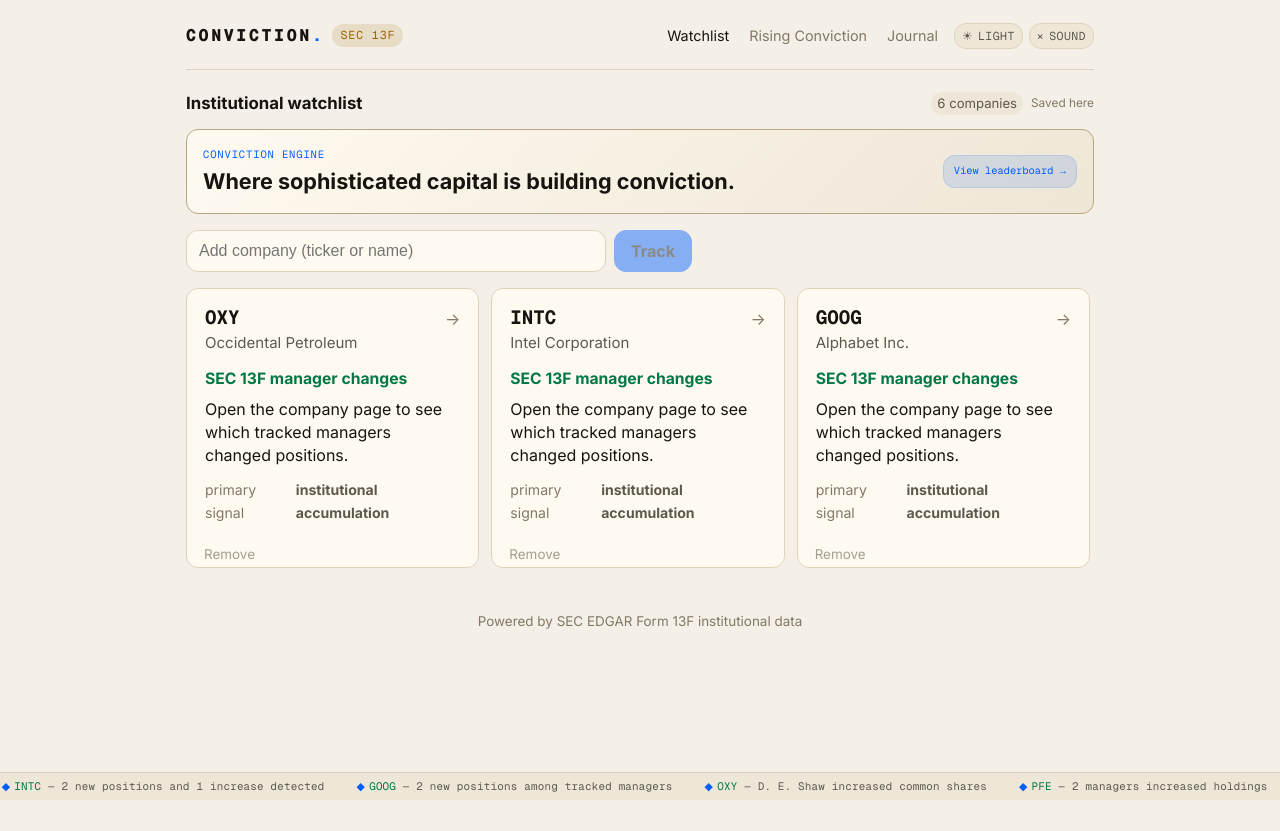
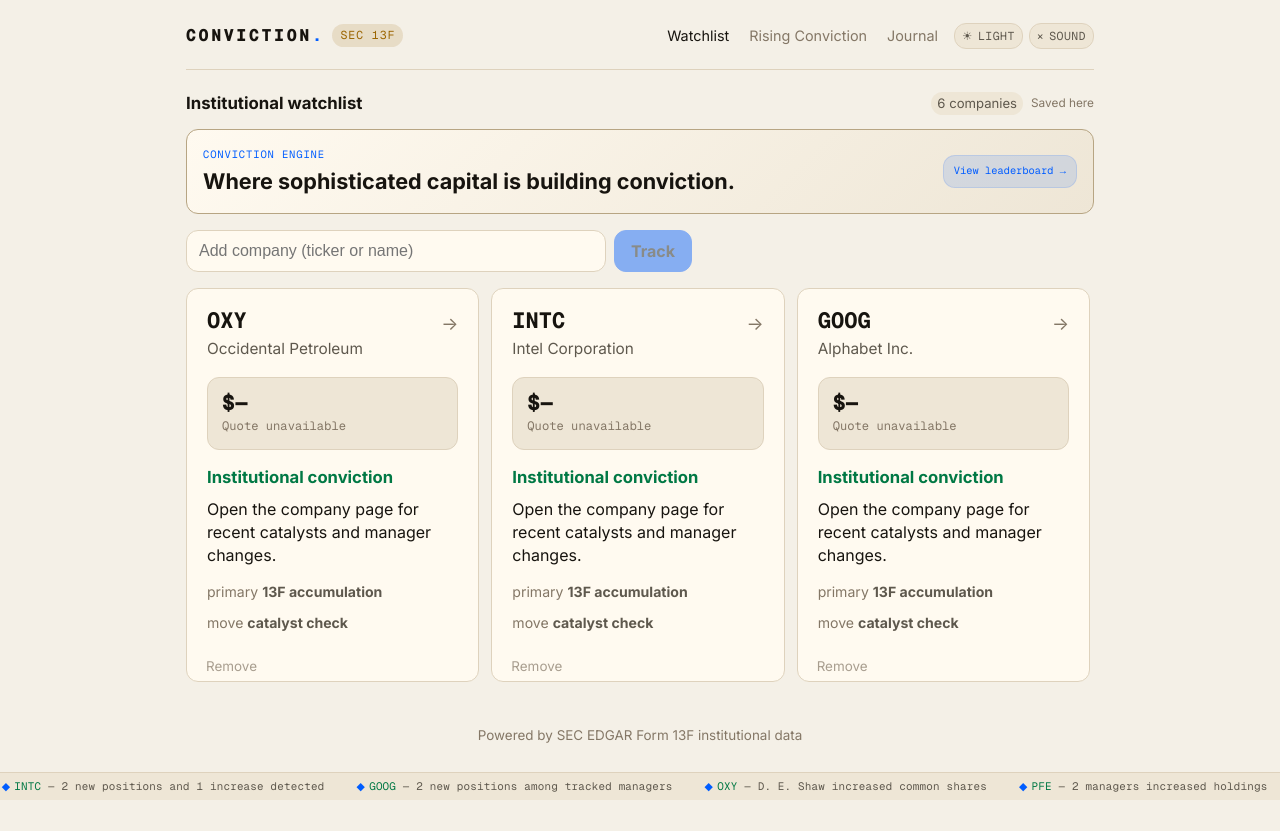
Before and after one commit to drap7-coder/conviction, a Next.js app: page / in a window 1280 px wide. Before the commit the page ends 800 px from the top, so only its background shows below. Built offline with nearby package versions, Linux system fonts and the light colour scheme; no server answers.

Commit message:
Add watchlist quotes and richer cards

```diff
--- /dev/null
+++ b/src/app/api/market/quotes/route.ts
@@ -0,0 +1,24 @@
+import { NextRequest, NextResponse } from "next/server";
+import { fetchStockQuotes } from "@/lib/market/quotes";
+
+export const dynamic = "force-dynamic";
+
+export async function GET(request: NextRequest) {
+  const { searchParams } = new URL(request.url);
+  const tickers = searchParams
+    .get("tickers")
+    ?.split(",")
+    .map((ticker) => ticker.trim())
+    .filter(Boolean)
+    .slice(0, 30) ?? [];
+
+  if (tickers.length === 0) {
+    return NextResponse.json(
+      { error: "tickers query parameter is required" },
+      { status: 400 },
+    );
+  }
+
+  const quotes = await fetchStockQuotes(tickers);
+  return NextResponse.json({ quotes, fetchedAt: new Date().toISOString() });
+}
--- a/src/app/globals.css
+++ b/src/app/globals.css
@@ -337,11 +337,11 @@
 
 .company-card {
   display: block;
-  min-height: 174px;
+  min-height: 244px;
   background: var(--surface);
   border: 1px solid var(--border);
   border-radius: var(--radius);
-  padding: 18px 18px 42px;
+  padding: 20px 20px 46px;
   transition: border-color 0.15s, background-color 0.15s, transform 0.15s;
   cursor: pointer;
 }
@@ -361,13 +361,13 @@
   align-items: flex-start;
   justify-content: space-between;
   gap: 12px;
-  margin-bottom: 12px;
+  margin-bottom: 16px;
 }
 
 .card-ticker {
   font-family: var(--font-mono);
   display: block;
-  font-size: 1.2rem;
+  font-size: 1.38rem;
   font-weight: 700;
   color: var(--ink);
   line-height: 1.1;
@@ -375,14 +375,14 @@
 
 .card-name {
   display: block;
-  font-size: 0.94rem;
+  font-size: 0.96rem;
   color: var(--muted);
   margin-top: 3px;
 }
 
 .card-arrow {
   color: var(--quiet);
-  font-size: 1rem;
+  font-size: 1.12rem;
   transition: color 0.15s, transform 0.15s;
 }
 
@@ -391,8 +391,40 @@
   transform: translateX(2px);
 }
 
+.card-quote {
+  display: grid;
+  gap: 2px;
+  margin-bottom: 16px;
+  padding: 13px 14px;
+  background: var(--surface-elevated);
+  border: 1px solid var(--border);
+  border-radius: var(--radius);
+}
+
+.card-price {
+  font-family: var(--font-mono);
+  color: var(--ink);
+  font-size: 1.35rem;
+  font-weight: 800;
+  line-height: 1.08;
+}
+
+.card-quote-change {
+  font-family: var(--font-mono);
+  font-size: 0.76rem;
+  color: var(--quiet);
+}
+
+.card-quote-change.positive {
+  color: var(--green);
+}
+
+.card-quote-change.negative {
+  color: var(--red);
+}
+
 .card-change {
-  font-size: 0.98rem;
+  font-size: 1.04rem;
   color: var(--green);
   margin-bottom: 8px;
   line-height: 1.4;
@@ -414,6 +446,7 @@
   display: flex;
   gap: 8px;
   flex-wrap: wrap;
+  margin-top: 14px;
 }
 
 .metric {
@@ -434,8 +467,8 @@
 
 .remove-company {
   position: absolute;
-  left: 18px;
-  bottom: 13px;
+  left: 20px;
+  bottom: 15px;
   color: var(--quiet);
   font-size: 0.84rem;
   padding: 0;
--- a/src/app/page.tsx
+++ b/src/app/page.tsx
@@ -11,6 +11,15 @@
   lastSyncedAt?: string;
   status: "active" | "unsupported" | "error";
   statusMessage?: string;
+}
+
+interface StockQuote {
+  ticker: string;
+  price: number | null;
+  change: number | null;
+  changePercent: number | null;
+  currency: string | null;
+  marketState: string | null;
 }
 
 const WATCHLIST_STORAGE_KEY = "conviction-watchlist";
@@ -44,8 +53,23 @@
   }
 }
 
+function formatPrice(value: number | null) {
+  if (value === null) return "—";
+  return value.toLocaleString(undefined, {
+    maximumFractionDigits: value >= 100 ? 2 : 3,
+    minimumFractionDigits: value >= 1 ? 2 : 3,
+  });
+}
+
+function formatChange(value: number | null, percent: number | null) {
+  if (value === null || percent === null) return "Quote unavailable";
+  const sign = value > 0 ? "+" : "";
+  return `${sign}${value.toFixed(2)} · ${sign}${percent.toFixed(2)}%`;
+}
+
 export default function WatchlistPage() {
   const [entries, setEntries] = useState<WatchlistEntry[]>([]);
+  const [quotes, setQuotes] = useState<Record<string, StockQuote>>({});
   const [kvEnabled, setKvEnabled] = useState(false);
   const [loading, setLoading] = useState(true);
   const [error, setError] = useState<string | null>(null);
@@ -89,6 +113,33 @@
   useEffect(() => {
     loadWatchlist();
   }, [loadWatchlist]);
+
+  useEffect(() => {
+    if (entries.length === 0) return;
+    let cancelled = false;
+
+    async function loadQuotes() {
+      try {
+        const tickers = entries.map((entry) => entry.ticker).join(",");
+        const response = await fetch(`/api/market/quotes?tickers=${encodeURIComponent(tickers)}`);
+        if (!response.ok) return;
+        const data = (await response.json()) as { quotes?: StockQuote[] };
+        if (cancelled) return;
+        const nextQuotes: Record<string, StockQuote> = {};
+        for (const quote of data.quotes ?? []) {
+          nextQuotes[quote.ticker] = quote;
+        }
+        setQuotes(nextQuotes);
+      } catch {
+        if (!cancelled) setQuotes({});
+      }
+    }
+
+    void loadQuotes();
+    return () => {
+      cancelled = true;
+    };
+  }, [entries]);
 
   const handleAdd = async () => {
     const input = addInput.trim();
@@ -224,9 +275,17 @@
           <div className="company-grid">
             {entries.map((entry) => {
               const isLimited = entry.status !== "active";
+              const quote = quotes[entry.ticker];
+              const quoteDirection = quote?.change === null || quote?.change === undefined
+                ? "neutral"
+                : quote.change > 0
+                  ? "positive"
+                  : quote.change < 0
+                    ? "negative"
+                    : "neutral";
               const statusText = isLimited
                 ? "Institutional 13F still available. Insider Form 4 may be limited."
-                : "Open the company page to see which tracked managers changed positions.";
+                : "Open the company page for recent catalysts and manager changes.";
 
               return (
                 <div key={entry.ticker} className="company-card-wrap">
@@ -239,8 +298,17 @@
                       <span className="card-arrow" aria-hidden="true">→</span>
                     </div>
 
+                    <div className="card-quote">
+                      <span className="card-price">
+                        {quote ? `$${formatPrice(quote.price)}` : "Loading quote"}
+                      </span>
+                      <span className={`card-quote-change ${quoteDirection}`}>
+                        {quote ? formatChange(quote.change, quote.changePercent) : "Checking market"}
+                      </span>
+                    </div>
+
                     <div className={`card-change ${isLimited ? "limited" : ""}`}>
-                      SEC 13F manager changes
+                      Institutional conviction
                     </div>
 
                     <div className="card-implication">
@@ -249,9 +317,15 @@
 
                     <div className="card-metrics">
                       <span className="metric">
-                        <span className="metric-label">primary signal</span>
+                        <span className="metric-label">primary</span>
                         <span className="metric-value">
-                          institutional accumulation
+                          13F accumulation
+                        </span>
+                      </span>
+                      <span className="metric">
+                        <span className="metric-label">move</span>
+                        <span className="metric-value">
+                          catalyst check
                         </span>
                       </span>
                       {isLimited && (
--- /dev/null
+++ b/src/lib/market/quotes.ts
@@ -0,0 +1,83 @@
+export interface StockQuote {
+  ticker: string;
+  price: number | null;
+  change: number | null;
+  changePercent: number | null;
+  currency: string | null;
+  marketState: string | null;
+  source: "yahoo-chart";
+}
+
+interface YahooChartResult {
+  meta?: {
+    symbol?: string;
+    regularMarketPrice?: number;
+    chartPreviousClose?: number;
+    currency?: string;
+    marketState?: string;
+  };
+}
+
+interface YahooChartResponse {
+  chart?: {
+    result?: YahooChartResult[];
+  };
+}
+
+function normalizeTicker(ticker: string) {
+  return ticker.trim().toUpperCase().replace(/[^A-Z0-9.-]/g, "");
+}
+
+function toFiniteNumber(value: unknown): number | null {
+  return typeof value === "number" && Number.isFinite(value) ? value : null;
+}
+
+function buildQuote(ticker: string, result?: YahooChartResult): StockQuote {
+  const price = toFiniteNumber(result?.meta?.regularMarketPrice);
+  const previousClose = toFiniteNumber(result?.meta?.chartPreviousClose);
+  const change = price !== null && previousClose !== null
+    ? price - previousClose
+    : null;
+
+  return {
+    ticker,
+    price,
+    change,
+    changePercent: change !== null && previousClose && previousClose !== 0
+      ? (change / previousClose) * 100
+      : null,
+    currency: result?.meta?.currency ?? null,
+    marketState: result?.meta?.marketState ?? null,
+    source: "yahoo-chart",
+  };
+}
+
+export async function fetchStockQuotes(tickers: string[]): Promise<StockQuote[]> {
+  const uniqueTickers = Array.from(new Set(tickers.map(normalizeTicker).filter(Boolean)));
+  if (uniqueTickers.length === 0) return [];
+
+  const responses = await Promise.all(
+    uniqueTickers.map(async (ticker) => {
+      try {
+        const response = await fetch(
+          `https://query1.finance.yahoo.com/v8/finance/chart/${encodeURIComponent(ticker)}?range=1d&interval=1m`,
+          {
+            headers: {
+              "User-Agent": "Conviction/1.0",
+              Accept: "application/json",
+            },
+            next: { revalidate: 60 },
+          },
+        );
+
+        if (!response.ok) return buildQuote(ticker);
+        const payload = (await response.json()) as YahooChartResponse;
+        return buildQuote(ticker, payload.chart?.result?.[0]);
+      } catch {
+        return buildQuote(ticker);
+      }
+    }),
+  );
+
+  return responses;
+}
```
